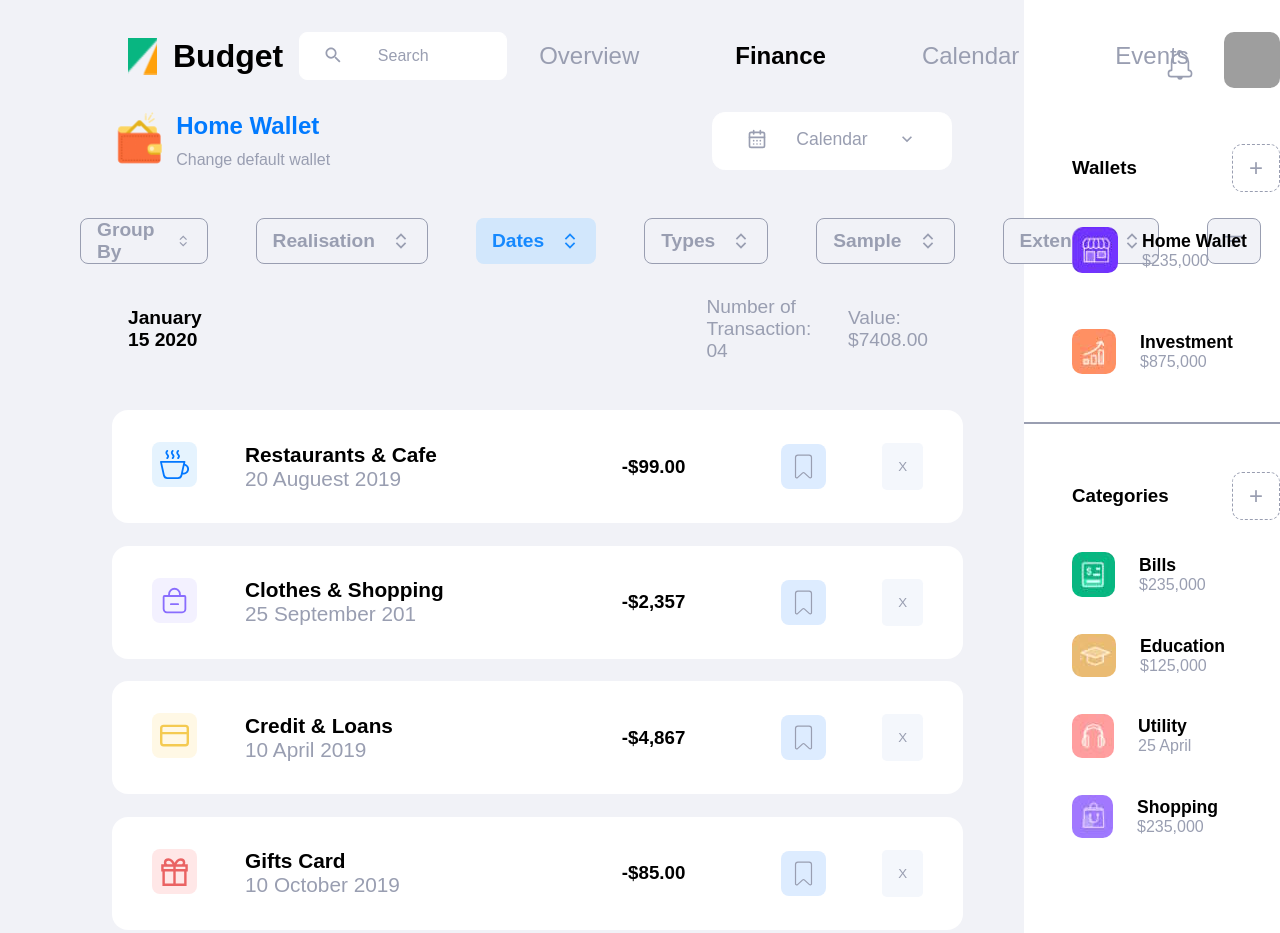
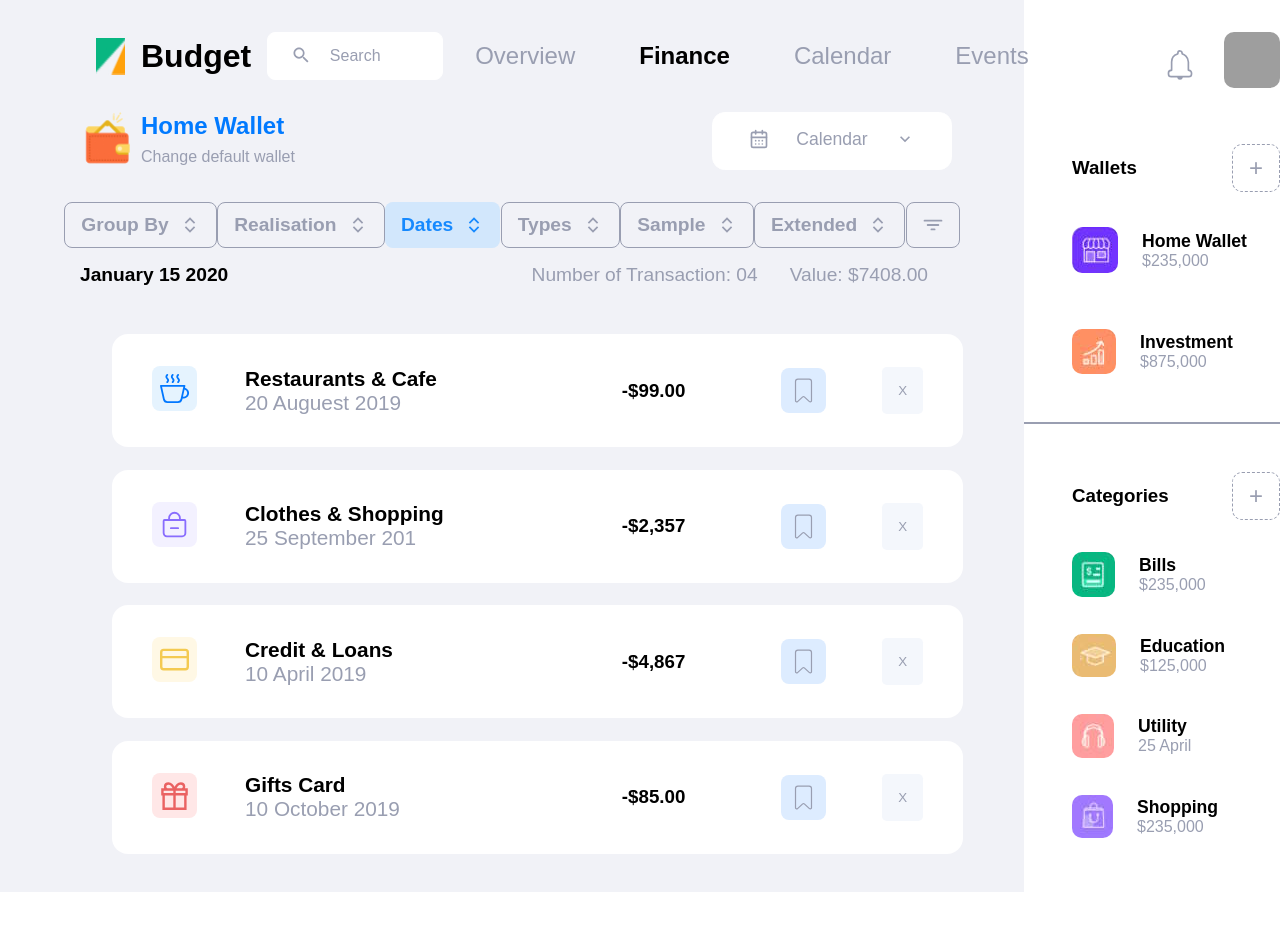
Before and after one commit to RasaZuk/project-budget, a website: page index.html in a window 1280 px wide. Shown: the top 933 px of the page. After the commit the page ends 892 px from the top, so only its background shows below. Drawn offline with Linux system fonts and the light colour scheme; grey boxes are pictures that could not be loaded.

Commit message:
project update

```diff
--- a/index.html
+++ b/index.html
@@ -106,9 +106,13 @@
         </section>
 
         <section class="summary">
-            <h3>January 15 2020</h3>
-            <p>Number of Transaction: 04</p>
-            <p>Value: $7408.00</p>
+            <div>
+                <h3>January 15 2020</h3>
+            </div>
+            <div class="value">
+                <p>Number of Transaction: 04</p>
+                <p>Value: $7408.00</p>
+            </div>
         </section>
 
         <section>
--- a/style.css
+++ b/style.css
@@ -10,7 +10,6 @@ body {
     display: flex;
     color: rgb(153, 158, 177);
     font-family: Arial, Helvetica, sans-serif;
-
 }
 
 
@@ -34,10 +33,11 @@ header {
 .header-info {
     display: flex;
     flex-direction: row;
-    margin-left: 4rem;
+    margin-left: 2rem;
     gap: 1rem;
 }
- h1 {
+
+h1 {
     color: black;
  }
 
@@ -58,7 +58,7 @@ header {
     border: 1px solid white;
     border-radius: 0.5rem;
     height: 3rem;
-    width: 13rem;
+    width: 11rem;
     margin: 1rem;
     font-size: 1rem;
     color: rgb(153, 158, 177);
@@ -66,11 +66,11 @@ header {
 
 header nav {
     display: flex;
-    gap: 4rem;
+    gap: 2rem;
 }
 
 header nav a:nth-child(2) {
-    font-weight: 900;
+    font-weight: 700;
     color: black;
 }
 
@@ -86,12 +86,12 @@ header nav a {
     display: flex;
     flex-direction: row;
     justify-content: space-between;
-    margin: 1rem 0.5rem 2rem 3rem;
+    margin: 1rem 0.5rem 2rem 1rem;
 }
 
 .title div {
     display: flex;
-    gap: 0.7rem;
+    gap: 0.5rem;
 }
 
 .budget-intro {
@@ -131,7 +131,6 @@ header nav a {
 .buttons {
     display: flex;
     flex-direction: row;
-    gap: 1rem;
     justify-content: space-evenly;
 }
 
@@ -146,8 +145,7 @@ header nav a {
     height: 2.9rem;
     padding: 1rem;
     align-items: center;
-    gap: 1rem;
-    margin: 1rem;
+    gap: 0.7rem;
 }
 
 
@@ -166,20 +164,22 @@ header nav a {
     display: flex;
     gap: 1rem;
     justify-content: space-between;
-    margin: 1rem 2rem 2rem 4rem;
+    margin: 1rem 2rem 2rem 1rem;
     align-items: center;
 }
 
-.summary h3 {
+.summary div h3 {
     font-weight: 700;
     font-size: 1.2rem;
-    margin-right: 30rem;
     color: black;
 }
 
-.summary p {
+.summary .value {
+    display: flex;
+    flex-direction: row;
     color: rgb(153, 158, 177);
     font-size: 1.2rem;
+    gap: 2rem;
 }
 
 .listing {
```
